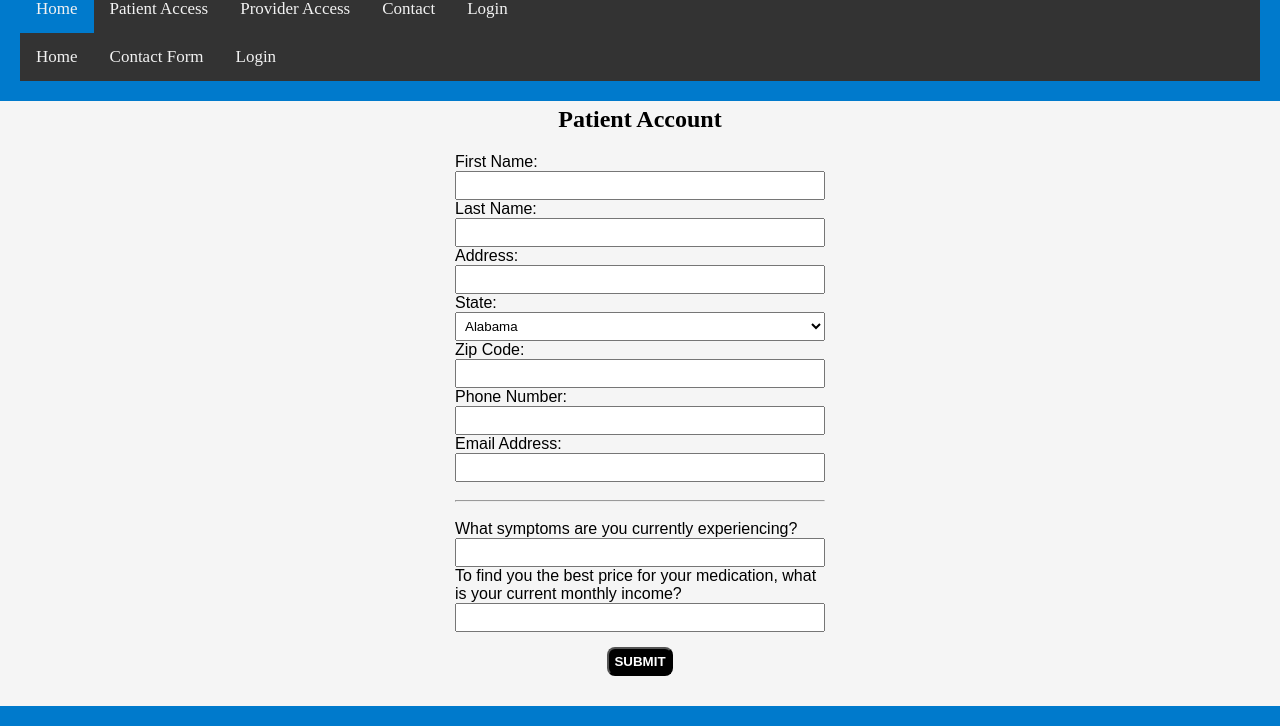
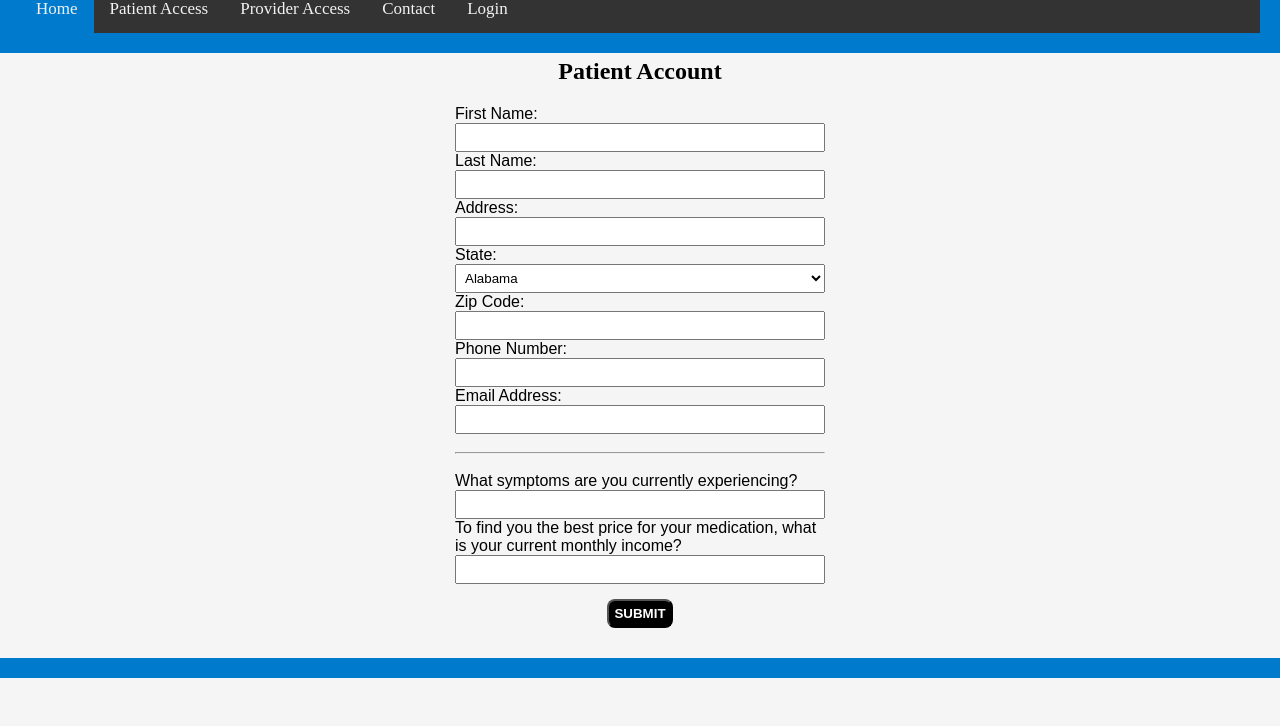
Before and after one commit to TPope18/HackNC-Project, a plain HTML site: page patient_access.html in a window 1280 px wide. Shown: the part 77-803 px from the top of the page. Drawn offline with Linux system fonts and the light colour scheme.

Commit message:
Update patient_access.html

```diff
--- a/patient_access.html
+++ b/patient_access.html
@@ -17,12 +17,6 @@
                 <a href="contact_form.html">Contact</a></li>
                 <a href="#">Login</a>
             </div>
-            <div id = "content">
-                <div class = "nav">
-                        <a class = "active" href = "index.html">Home</a>
-                        <a href = "#">Contact Form</a></li>
-                        <a href = "#">Login</a>
-                </div>
         </header>
         <main>
             <h2>Patient Account</h2>
```
